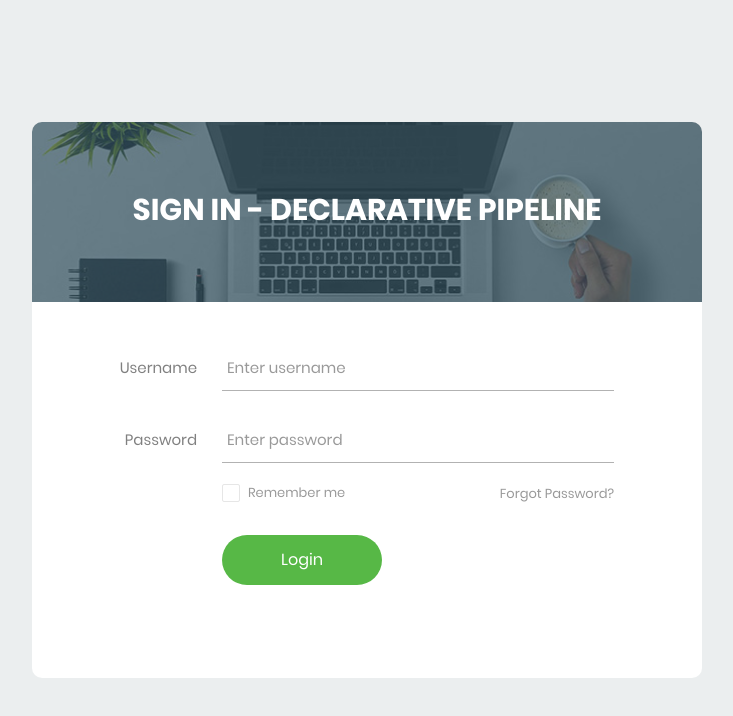
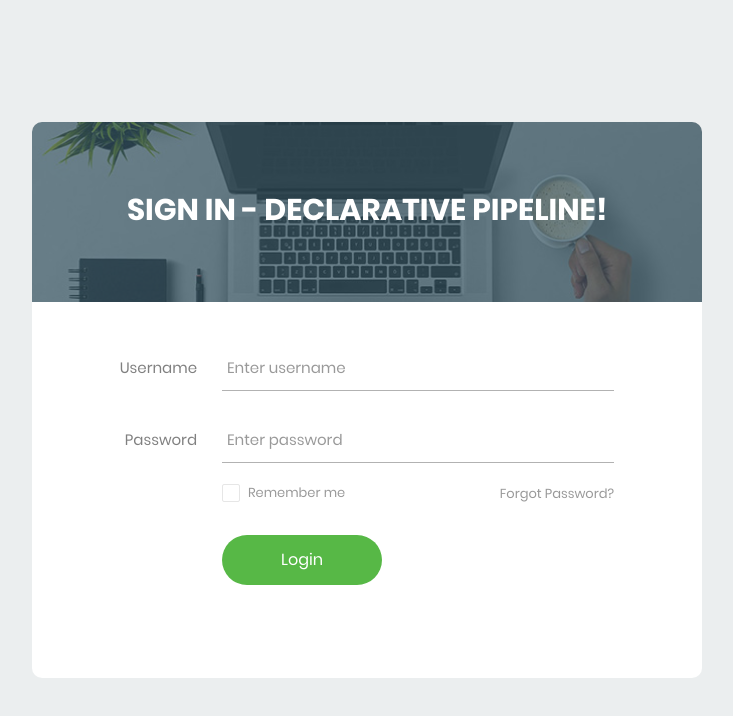
Before and after one commit to alcarazolabs/jenkins-webapp, a plain HTML site: page index.html in a window 1280 px wide. Shown: the whole page, without its empty margins (273-1006 px from the left). Drawn offline with Linux system fonts and the light colour scheme.

Commit message:
Update index.html

```diff
--- a/index.html
+++ b/index.html
@@ -34,7 +34,7 @@
 			<div class="wrap-login100">
 				<div class="login100-form-title" style="background-image: url(images/bg-01.jpg);">
 					<span class="login100-form-title-1">
-						Sign In - Declarative pipeline
+						Sign In - Declarative pipeline!
 					</span>
 				</div>
 
```
